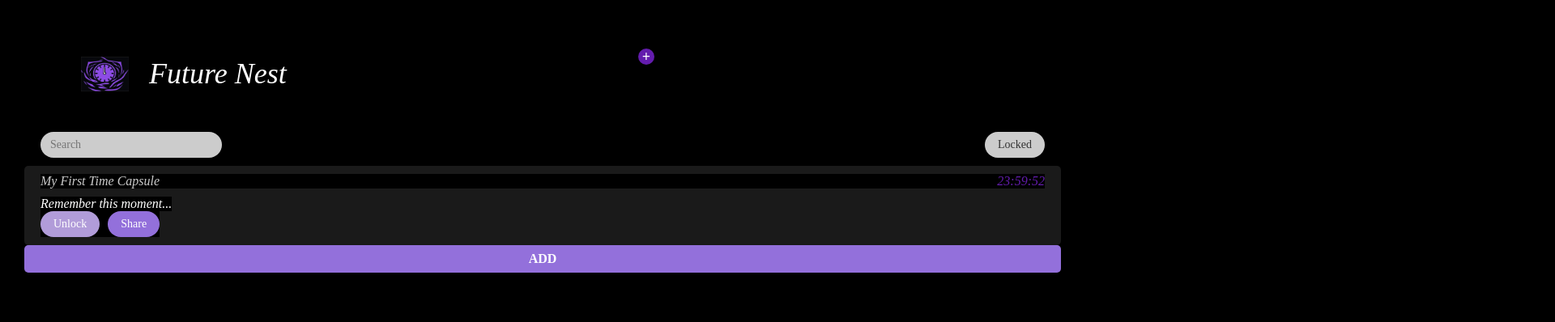
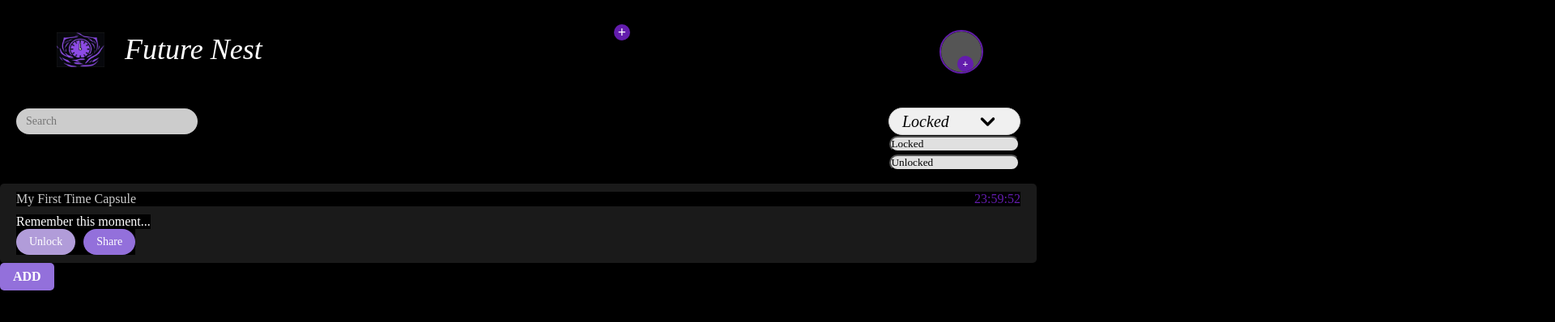
Before and after one commit to Hayat373/futureNest, a React (Create React App) app: page /appheader in a window 1280 px wide. Both pictures are taken after a click on the button "Locked". Shown: the top 398 px of the page at 81% size, 1920 px wide, since content can reach past the window. Built offline with nearby package versions, Linux system fonts and the light colour scheme.

Commit message:
search and droupdown

```diff
--- a/src/components/search.js
+++ b/src/components/search.js
@@ -3,14 +3,21 @@ import "../css/search.css";
 
 const Search = () => {
   const [searchTerm, setSearchTerm] = useState("");
+  const [isOpen, setIsOpen] = useState(false);
+  const [lockState, setLockState] = useState("Locked");
 
   const handleSearchChange = (e) => {
     setSearchTerm(e.target.value);
   };
 
-    const handleLockClick = () => {
-        // Add your lock functionality here
-        alert("Locked clicked!");
+  const handleToggle = () => {
+    setIsOpen(!isOpen);
+  };
+
+  const handleSelect = (state) => {
+    setLockState(state);
+    setIsOpen(false);
+    alert(`${state} clicked!`);
   };
 
   return (
@@ -24,9 +31,48 @@ const Search = () => {
           className="search-input"
         />
       </div>
-            <button className="lock-button" onClick={handleLockClick}>
+      <div className="droupdown-hold">
+        <button
+          className="lock-button "
+          onClick={handleToggle}
+        >
+          {lockState}
+          <svg
+            className="w-5"
+            xmlns="http://www.w3.org/2000/svg"
+            viewBox="0 0 20 20"
+            fill="currentColor"
+            aria-hidden="true"
+          >
+            <path
+              fillRule="evenodd"
+              d="M5.293 7.293a1 1 0 011.414 0L10 10.586l3.293-3.293a1 1 0 111.414 1.414l-4 4a1 1 0 01-1.414 0l-4-4a1 1 0 010-1.414z"
+              clipRule="evenodd"
+            />
+          </svg>
+        </button>
+        {isOpen && (
+          <div
+            className="droupdouns-holding"
+            style={{ zIndex: 10 }}
+          >
+            <div className="py-1">
+              <button
+                className="locked-droupdown-hold"
+                onClick={() => handleSelect("Locked")}
+              >
                 Locked
               </button>
+              <button
+                className="unloked-droupdown-hold"
+                onClick={() => handleSelect("Unlocked")}
+              >
+                Unlocked
+              </button>
+            </div>
+          </div>
+        )}
+      </div>
     </div>
   );
 };
--- a/src/css/appheader.css
+++ b/src/css/appheader.css
@@ -3,11 +3,13 @@
     align-items: center;
     justify-content: space-between; /* Adjust to space out Header, notification, and profile */
     padding: 10px 20px;
+    width: 100%;
+    height: auto;
 }
 
 .notification-plate {
     position: relative;
-    left:195%;
+    left:30%;
     display: flex;
     align-items: center;
 }
@@ -33,7 +35,7 @@
 .profile-plate {
     position: relative;
     top:0px;
-    left:200%;
+    left:-90px;
     width: 50px;
     height: 50px;
     margin-top: 0px;
--- a/src/css/search.css
+++ b/src/css/search.css
@@ -2,6 +2,7 @@
     background-color: #000;
     display: flex;
     align-items: center;
+    margin-bottom: 50px;
     padding: 10px 20px;
     justify-content: space-between; /* Space between search and lock button */
 }
@@ -21,18 +22,68 @@
     color: #333;
     width: 200px; /* Adjust width as needed */
 }
+.droupdown-hold{
+    width:163px;
+    height: 34px;
+      background-color:transparent;
+      border-radius: 4px;
+      display: inline;
+       border-radius: 20px;
+
+
+}
 
 .lock-button {
-    padding: 8px 16px;
-    border: none;
-    border-radius: 20px; /* Rounded edges */
-    background-color: #ccc; /* Light gray background */
-    color: #333;
-    font-size: 14px;
-    cursor: pointer;
-    outline: none;
+  /* Your existing styles, e.g. */
+  padding: 8px 16px;
+  background-color: #f0f0f0;
+  border: 1px solid #ccc;
+  border-radius: 20px;
+  cursor: pointer;
+  display: flex;
+  align-items: center;
+  gap:3;
+  font-size: 20px;
+  font-style: italic;
+   width:163px;
+    height: 34px;
 }
 
 .lock-button:hover {
-    background-color: #bbb; /* Darker gray on hover */
+  background-color: #e0e0e0;
 }
+
+/* Optional: Style the dropdown items if needed */
+.lock-button + div button {
+  text-align: left;
+}
+.w-5{
+    width:35px;
+    height: 35px;
+    background-color: transparent;
+    margin-left: 30px;
+
+}
+.droupdouns-holding{
+    display: flex;
+    flex-direction: column;
+    gap: 0.5em;
+    background-color:transparent;
+     border-radius: 10px;
+
+}
+
+.py-1{
+    display: flex;
+    flex-direction: column;
+     background-color:transparent;
+     color:#000;
+     border-radius: 10px;
+}
+.locked-droupdown-hold,
+.unloked-droupdown-hold{
+     background-color: #e0e0e0;
+     border-radius: 10px;
+     margin: 1.4px;
+     text-align: center;
+}
--- a/src/css/viewpage.css
+++ b/src/css/viewpage.css
@@ -2,10 +2,10 @@
     margin:0;
     padding: 0;
 }
-.container{
+.container-view{
     width: 100%;
     height: auto;
-    display: flex;
+
 }
 
 .add-button {
--- a/src/page/viewpage.js
+++ b/src/page/viewpage.js
@@ -13,7 +13,7 @@ const Viewpage = () => {
 
 
     return (
-        <div className="container">
+        <div className="container-view">
 
             <AppHeader />
             <Search />
```
Lines whose indentation alone changed are shown as unchanged.
